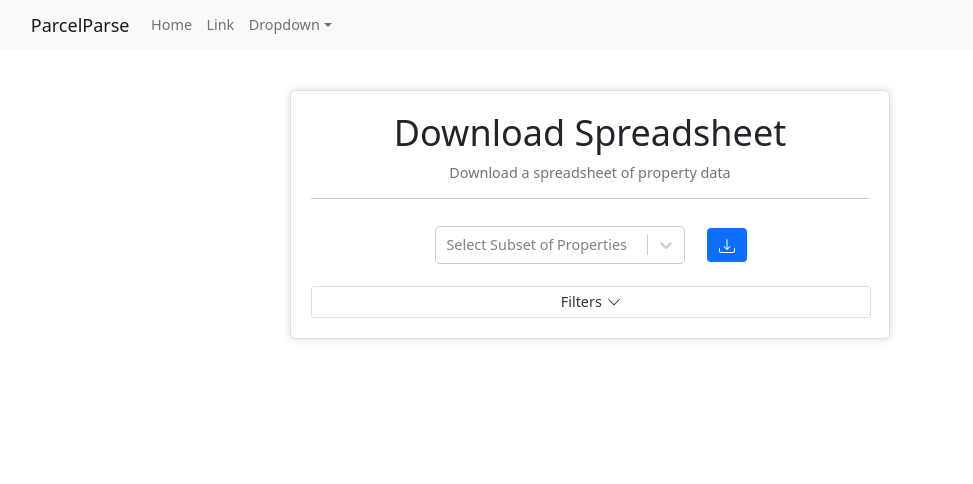
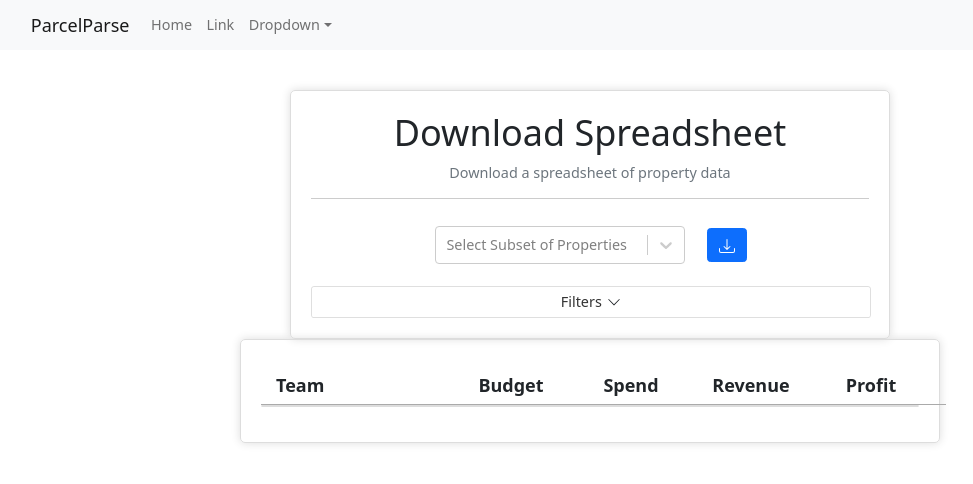
Before and after one commit to liamptiernan/parcel-parse-ui, a Next.js app: page / in a window 1280 px wide. Shown: the top 484 px of the page, without its empty margins (50-1023 px from the left). Built offline with nearby package versions, Linux system fonts and the light colour scheme.

Commit message:
initial table commit

```diff
--- a/components/csv_download/csv_download.jsx
+++ b/components/csv_download/csv_download.jsx
@@ -35,7 +35,6 @@ function CsvDownload() {
     if (currentTarget) {
       if (currentTarget.newFilter) {
         const newEle = document.getElementById(`value-input-${filters.length - 1}`);
-        console.log(newEle);
         newEle.focus();
       } else {
         const { target, currentCursor } = currentTarget;
--- /dev/null
+++ b/components/table/item-list.jsx
@@ -0,0 +1,48 @@
+import ListHeader from './list-header';
+import Item from './item';
+import styles from './item.module.scss';
+
+function ItemList(props) {
+  const { lines, team, totals } = props;
+
+  let teamSum;
+  if (team) {
+    teamSum = (
+      <div>
+        <ul className={styles.listBody}>
+          <Item
+            title={'TOTAL'}
+            budget={totals.budget}
+            spend={totals.spend}
+            revenue={totals.revenue}
+            profit={totals.profit}
+            isTotal={true}
+          />
+        </ul>
+      </div>
+    );
+  }
+
+  return (
+    <div className={styles.list}>
+      <h2>{team}</h2>
+      <ListHeader team={team} />
+      {team && teamSum}
+      <ul className={styles.listBody}>
+        {lines.map((line, i) => (
+          <Item
+            title={line.name}
+            budget={line.budget}
+            spend={line.spend}
+            revenue={line.revenue}
+            profit={line.profit}
+            external_id={line.external_id}
+            key={i}
+          />
+        ))}
+      </ul>
+    </div>
+  );
+}
+
+export default ItemList;
--- /dev/null
+++ b/components/table/item.jsx
@@ -0,0 +1,39 @@
+import styles from './item.module.scss';
+
+function Item(props) {
+  const { title, budget, spend, revenue, profit, isTotal } = props;
+
+  let linkTag = (
+    <a href={`/${title}`} className={styles.subItemTeam}>
+      {title}
+    </a>
+  );
+
+  if (props.external_id) {
+    const url = `https://www.youtube.com/watch?v=${props.external_id}`;
+    linkTag = (
+      <a
+        href={url}
+        target="_blank"
+        rel="noopener noreferrer"
+        className={styles.subItemTeam}
+      >
+        {title}
+      </a>
+    );
+  }
+
+  const itemClass = isTotal ? styles.listTotal : styles.listItem;
+
+  return (
+    <li className={itemClass}>
+      {linkTag}
+      <div className={styles.subItem}>{budget}</div>
+      <div className={styles.subItem}>{spend}</div>
+      <div className={styles.subItem}>{revenue}</div>
+      <div className={styles.subItem}>{profit}</div>
+    </li>
+  );
+}
+
+export default Item;
--- /dev/null
+++ b/components/table/item.module.scss
@@ -0,0 +1,57 @@
+.list {
+  margin: auto;
+  width: 700px;
+  padding: 20px;
+
+  border: 1px solid #ddd;
+  border-radius: 5px;
+
+  box-shadow: 0px 0px 10px #ddd;
+}
+
+.listBody {
+  display: grid;
+  padding: 0px;
+
+  border: 1px solid #ddd;
+  border-radius: 5px;
+
+  font-size: 15px;
+}
+
+.listItem {
+  display: grid;
+  grid-template-columns: 175px repeat(4, 120px);
+
+  padding: 10px 15px;
+  margin-right: 1px;
+  border-bottom: 1px solid #ddd;
+}
+
+.listTotal {
+  display: grid;
+  grid-template-columns: 175px repeat(4, 120px);
+
+  padding: 10px 15px;
+  margin-right: 1px;
+  border-bottom: 1px solid #ddd;
+  font-weight: bold;
+}
+
+.listItem:last-child {
+  border-bottom: none;
+}
+
+.subItem {
+  text-align: center;
+}
+
+.subItemTeam {
+  color: black;
+  text-decoration: none;
+}
+
+.subItemTeam:hover {
+  color: #555;
+  text-decoration: underline;
+}
--- /dev/null
+++ b/components/table/list-header.jsx
@@ -0,0 +1,16 @@
+import styles from './listHeader.module.scss';
+
+function ListHeader(props) {
+  const teamName = props.team ? 'Video Title' : 'Team';
+  return (
+    <div className={styles.listHeader}>
+      <div className={styles.headerItemTeam}>{teamName}</div>
+      <div className={styles.headerItem}>Budget</div>
+      <div className={styles.headerItem}>Spend</div>
+      <div className={styles.headerItem}>Revenue</div>
+      <div className={styles.headerItem}>Profit</div>
+    </div>
+  );
+}
+
+export default ListHeader;
--- /dev/null
+++ b/components/table/listHeader.module.scss
@@ -0,0 +1,15 @@
+.listHeader {
+    display: grid;
+    grid-template-columns: 175px repeat(4, 120px);
+
+    padding: 5px 15px;
+    border-bottom: .5px solid #aaa;
+    width: fit-content;
+
+    font-weight: bold;
+    font-size: 18px;
+}
+
+.headerItem {
+    text-align: center;
+}
--- a/pages/index.js
+++ b/pages/index.js
@@ -1,5 +1,6 @@
 import Header from '../components/header/header.jsx';
 import CsvDownload from '../components/csv_download/csv_download.jsx';
+import Table from '../components/table/item-list';
 import styles from '../styles/Home.module.css'
 
 // const defaultEndpoint = 'http://localhost:5000'
@@ -21,6 +22,9 @@ export default function Home({ data }) {
       <Header />
       <main>
         <CsvDownload />
+        <Table
+          lines = {[]}
+        />
       </main>
     </div>
   )
```
Also changed, not shown: components/table/totals-header.jsx (added).
